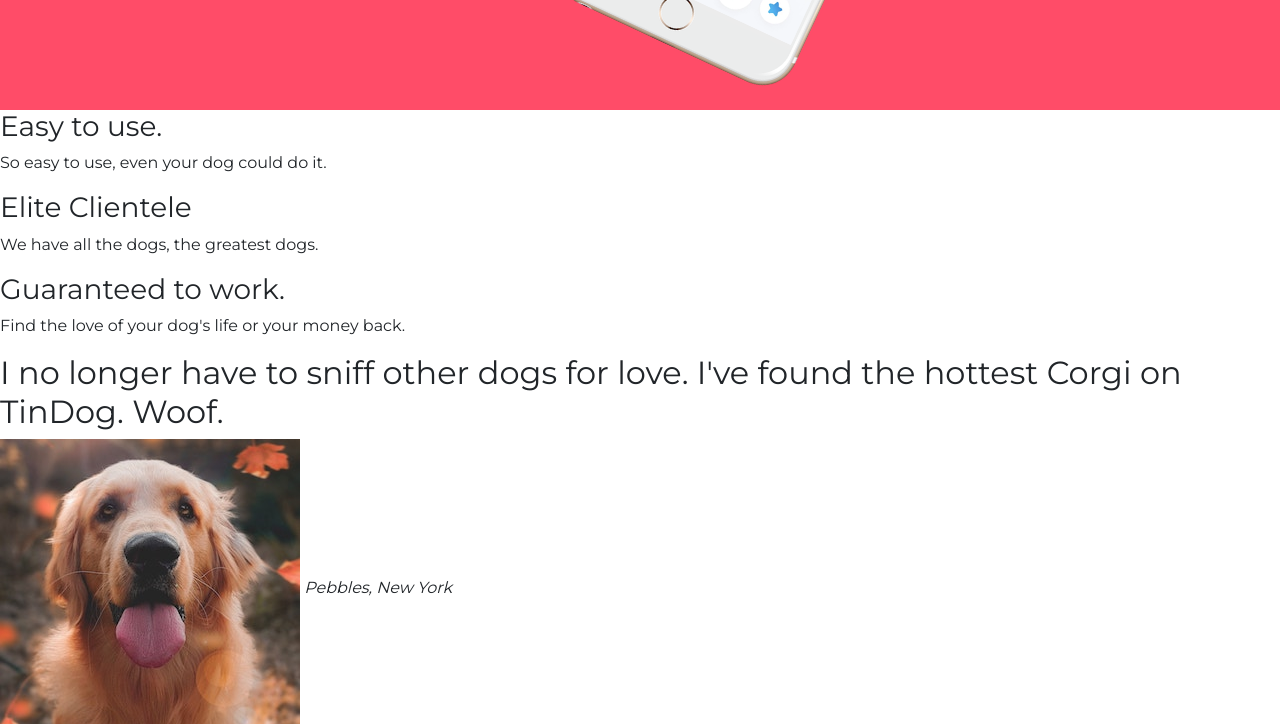
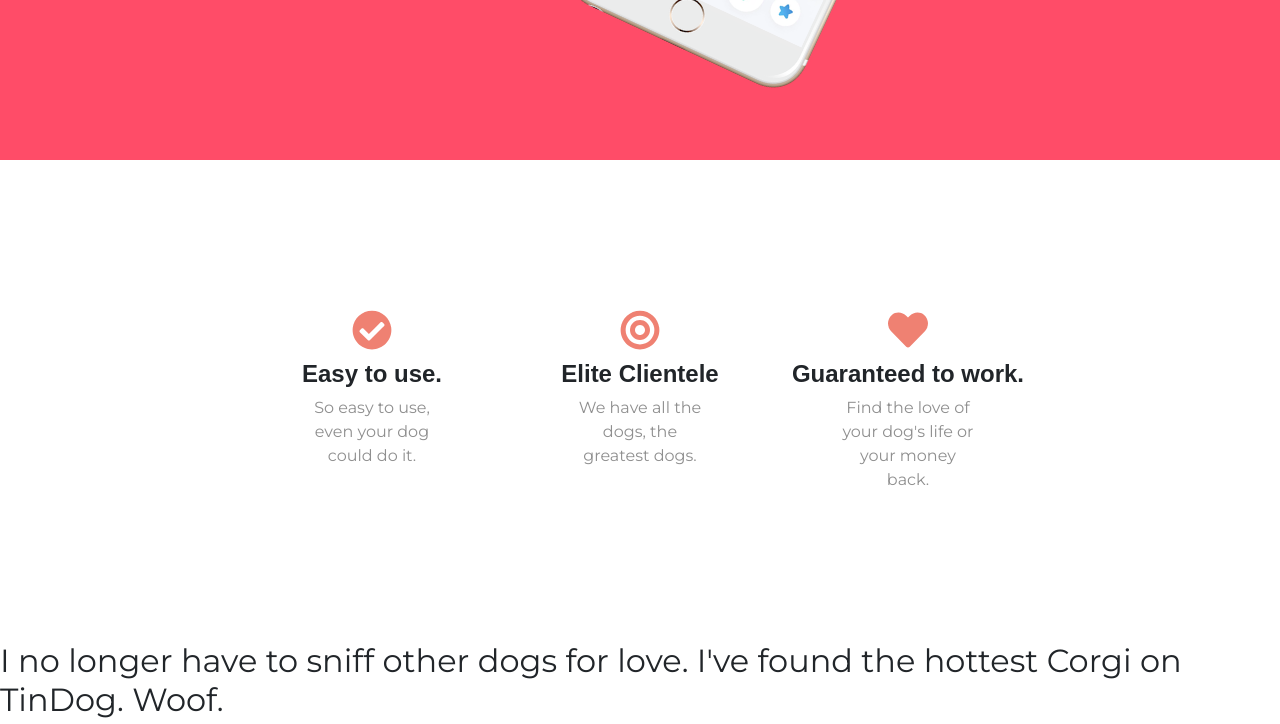
Before and after one commit to GKavvadias/TinDog-Web-Application, a plain HTML site: page index.html in a window 1280 px wide. Shown: the part 690-1414 px from the top of the page. Drawn offline with nearby package versions, Linux system fonts and the light colour scheme.

Commit message:
Features Section beautification

```diff
--- a/css/styles.css
+++ b/css/styles.css
@@ -52,4 +52,43 @@ h1 {
   width: 60%;
   transform: rotate(25deg);
   padding-top: 45px;
+  padding-bottom: 50px;
 }
+
+/* Features */
+
+#features {
+  text-align: center;
+  padding: 100px;
+}
+
+.features-row {
+  padding: 0 150px;
+}
+
+.features-icon {
+  color: #ef8172;
+  font-size: 2.5rem;
+}
+
+.features-icon:hover {
+  color: #ff4c68;
+}
+
+.features-div {
+  padding: 50px 0;
+}
+
+h3 {
+  font-family: "Montserrat-bold", sans-serif;
+  font-weight: bold;
+  font-size: 1.5rem;
+  padding: 0.5rem 0;
+  margin: 0;
+}
+
+p {
+  color: #8f8f8f;
+  width: 50%;
+  margin: 0 auto;
+}
--- a/index.html
+++ b/index.html
@@ -68,14 +68,23 @@
 
   <section id="features">
 
+    <div class="row features-row">
+      <div class="col-lg-4 features-div">
+        <i class="fas fa-check-circle features-icon"></i>
         <h3>Easy to use.</h3>
         <p>So easy to use, even your dog could do it.</p>
-
+      </div>
+      <div class="col-lg-4 features-div">
+        <i class="fas fa-bullseye features-icon"></i>
         <h3>Elite Clientele</h3>
         <p>We have all the dogs, the greatest dogs.</p>
-
+      </div>
+      <div class="col-lg-4 features-div">
+        <i class="fas fa-heart features-icon"></i>
         <h3>Guaranteed to work.</h3>
         <p>Find the love of your dog's life or your money back.</p>
+      </div>
+    </div>
 
   </section>
 
```
Lines whose indentation alone changed are shown as unchanged.
